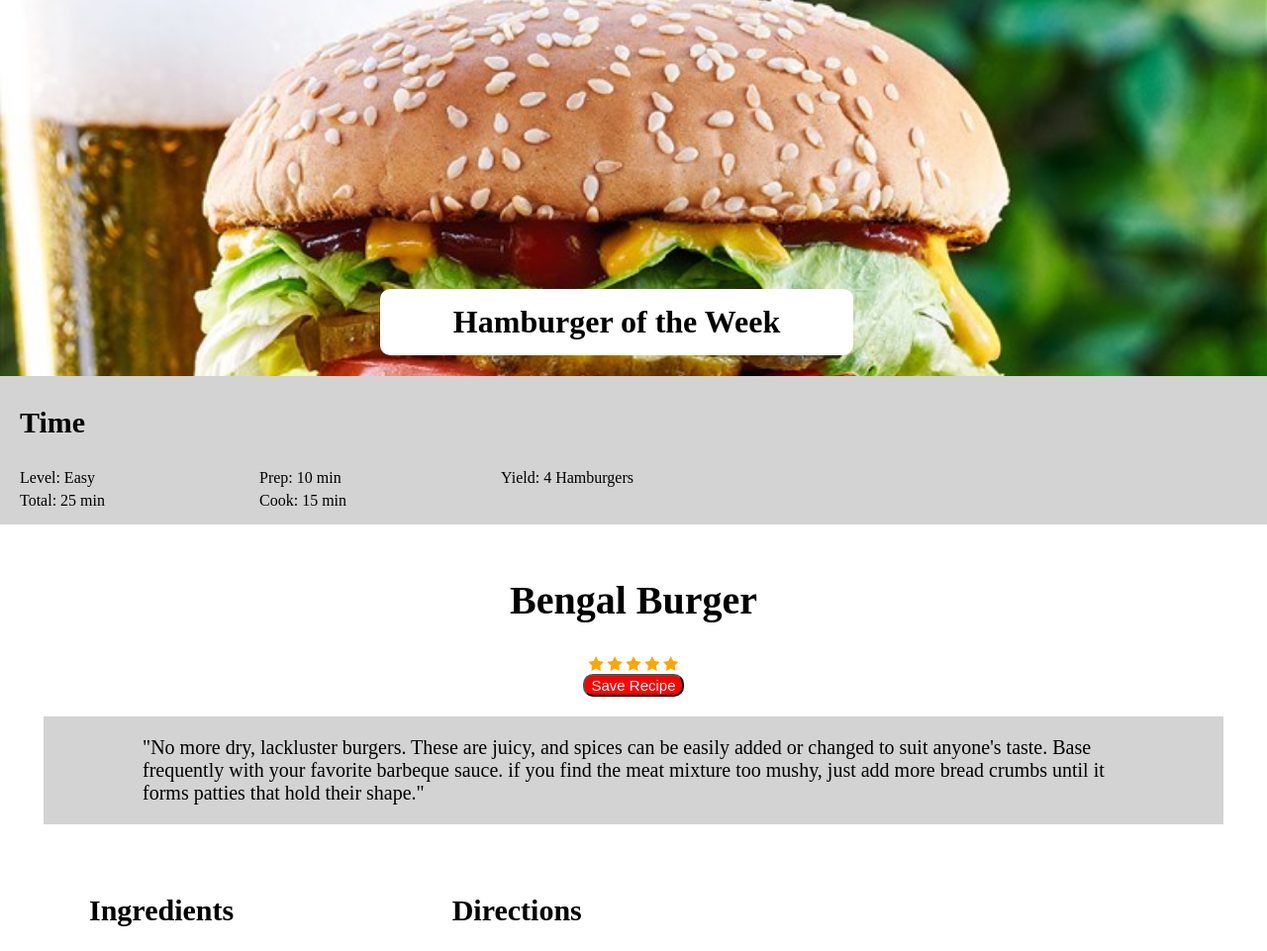
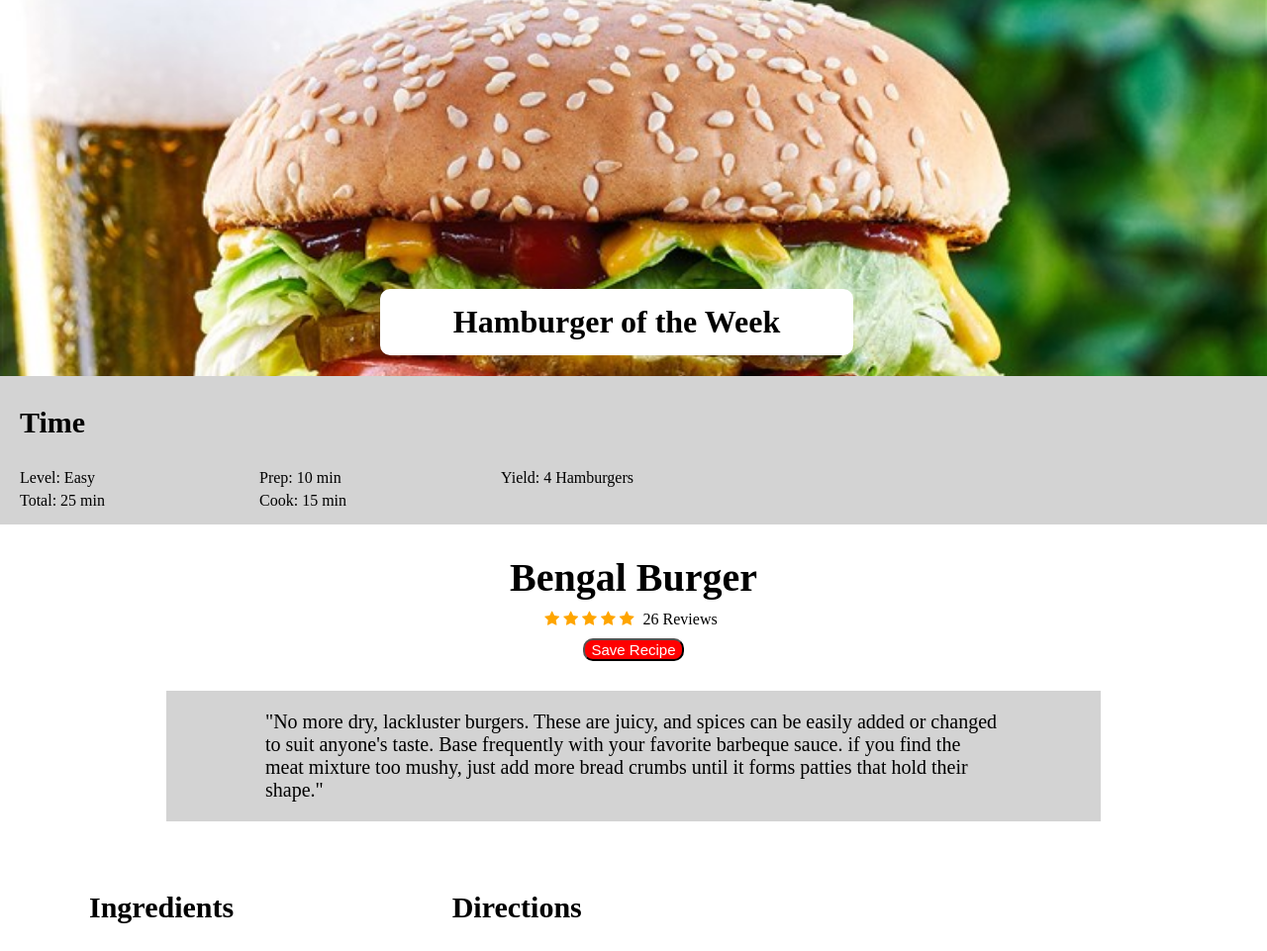
Before and after one commit to LordMamoo/RY-Paris, a plain HTML site: page recipe.html in a window 1280 px wide. Shown: the part 80-1041 px from the top of the page at 99% size. Drawn offline with Linux system fonts and the light colour scheme.

Commit message:
finished spacing on description section

```diff
--- a/CSS/bengal.css
+++ b/CSS/bengal.css
@@ -87,11 +87,18 @@ a:hover {
 
 .description h2 {
     font-size: 40px;
+    margin: 0;
+    padding: 10px;
+}
+
+.review {
+    padding: 5px;
 }
 
 .description button {
     font-size: 15px;
     border-radius: 10px;
+    margin: 10px;
     color: white;
     background-color: red;
 }
@@ -102,13 +109,13 @@ a:hover {
 
 .checked {
     color: orange;
-  }
+}
 
 .description p {
     font-size: 20px;
     padding: 20px 100px;
     background-color: lightgray;
-    width: 80%;
+    width: 60%;
 }
 
 .recipe {
--- a/recipe.html
+++ b/recipe.html
@@ -48,6 +48,7 @@
                     <span class="fa fa-star checked"></span>
                     <span class="fa fa-star checked"></span>
                     <span class="fa fa-star checked"></span>
+                    <span class="review">26 Reviews</span>
                 </div>
                 <div class="buttons">
                     <button>Save Recipe</button>
```
